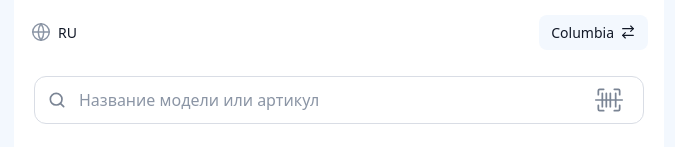
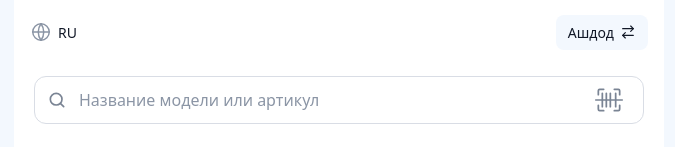
Before and after one commit to DianaGalter/check-price, a React (Vite) app: page / in a window 1280 px wide. Shown: the top 147 px of the page, without its empty margins (301-976 px from the left). Built offline with nearby package versions, Linux system fonts and the light colour scheme.

Commit message:
rename store switcher

```diff
--- a/src/shared/i18n/translations.ts
+++ b/src/shared/i18n/translations.ts
@@ -44,7 +44,7 @@ export const translations = {
     },
 
     storeSwitcher: {
-      columbia: "Columbia",
+      columbia: "Ашдод",
       shvilim: "Ашкелон",
       ariaLabel: "Переключить магазин. Сейчас {store}",
     },
@@ -106,7 +106,7 @@ export const translations = {
     },
 
     storeSwitcher: {
-      columbia: "Columbia",
+      columbia: "Ashdod",
       shvilim: "Ashkelon",
       ariaLabel: "Switch store. Current store: {store}",
     },
@@ -168,7 +168,7 @@ export const translations = {
     },
 
     storeSwitcher: {
-      columbia: "Columbia",
+      columbia: "אשדוד",
       shvilim: "אשקלון",
       ariaLabel: "החלפת חנות. החנות הנוכחית: {store}",
     },
```
